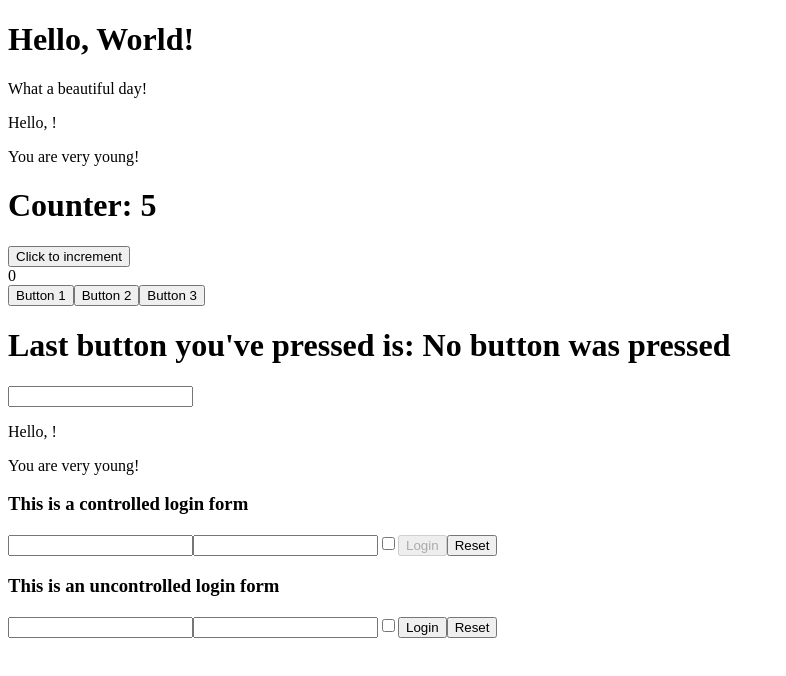
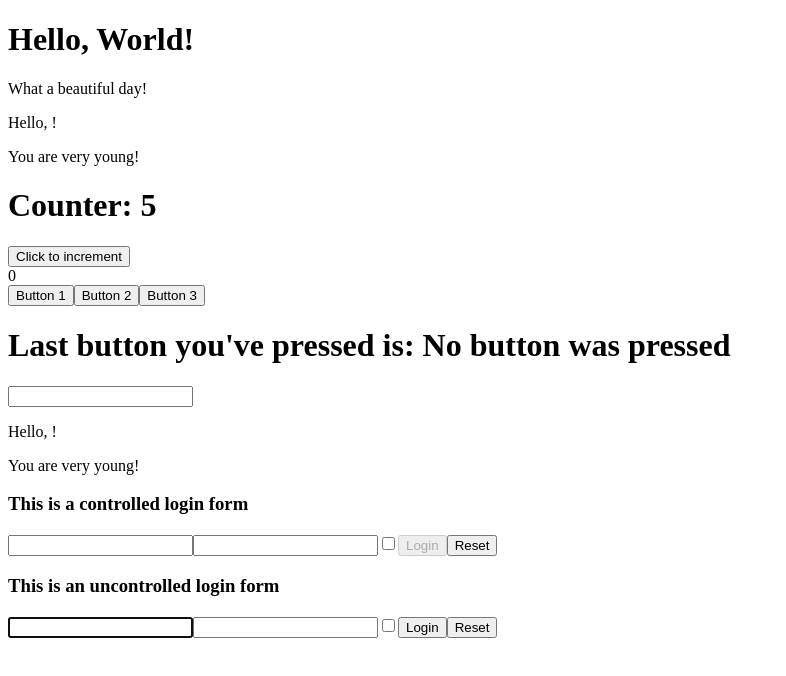
Before and after one commit to pincopops/react-exercises, a React (Create React App) app: page / in a window 1280 px wide. Shown: the top 676 px of the page, without its empty margins (0-786 px from the left). Built offline with nearby package versions, Linux system fonts and the light colour scheme.

Commit message:
Completamento forms-06.

```diff
--- a/src/UncontrolledLogin.js
+++ b/src/UncontrolledLogin.js
@@ -1,6 +1,8 @@
 import React from "react";
 
+
 export class UncontrolledLogin extends React.Component {
+
 
     handleFormSubmit = (event) => {
         event.preventDefault()
@@ -18,22 +20,23 @@ export class UncontrolledLogin extends React.Component {
             loginButton,
             resetButton,
         })
-
     }
 
+    componentDidMount = () => {
+        this.usernameInput.focus();
+    }
 
     render() {
         return (
             <div>
                 <form onSubmit={this.handleFormSubmit}>
                     <h3>This is an uncontrolled login form</h3>
-                    <input type="text" name="username"></input>
+                    <input ref={(usernameInput) => {this.usernameInput = usernameInput}} type="text" name="username"></input>
                     <input type="password" name="password"></input>
                     <input type="checkbox" name="remember" ></input>
                     <button type="submit" name="loginButton">Login</button>
                     <button type="reset" name="resetButton">Reset</button>
                 </form>
-
             </div>
         )
     }
```
